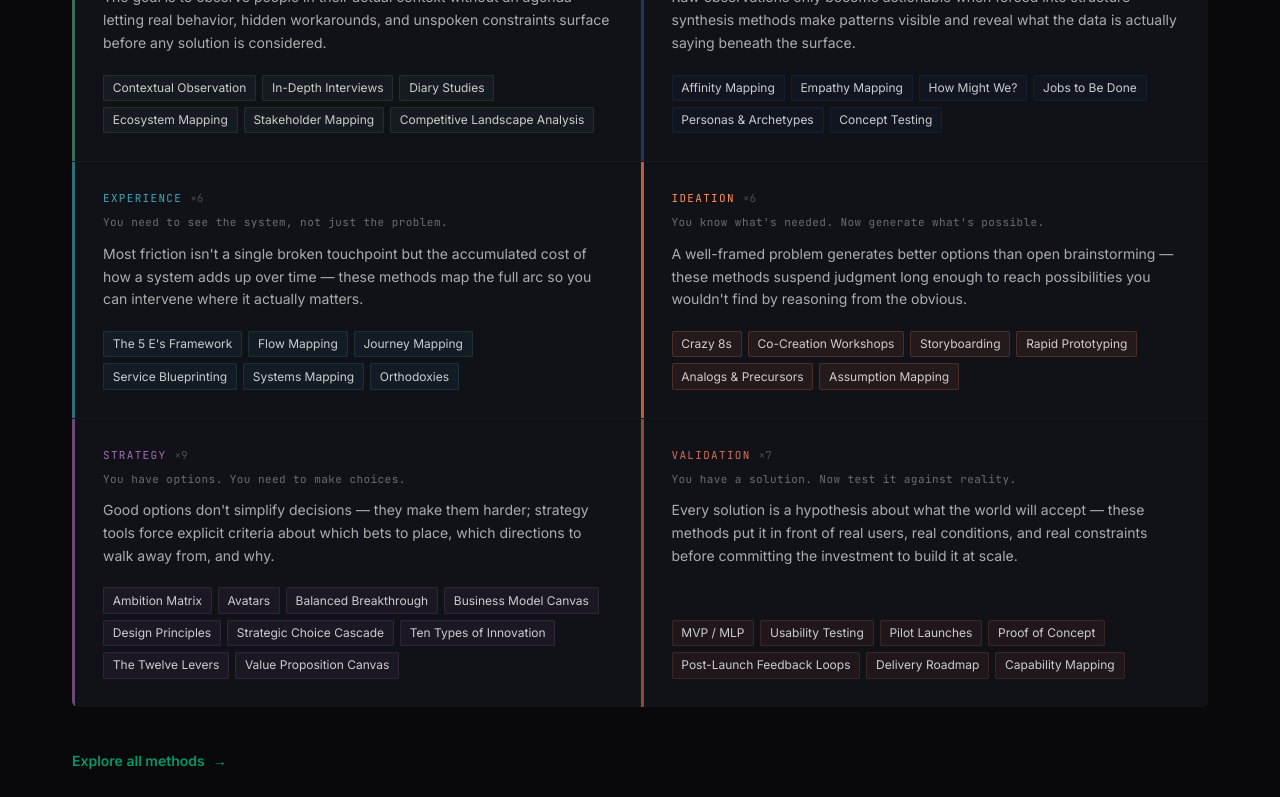
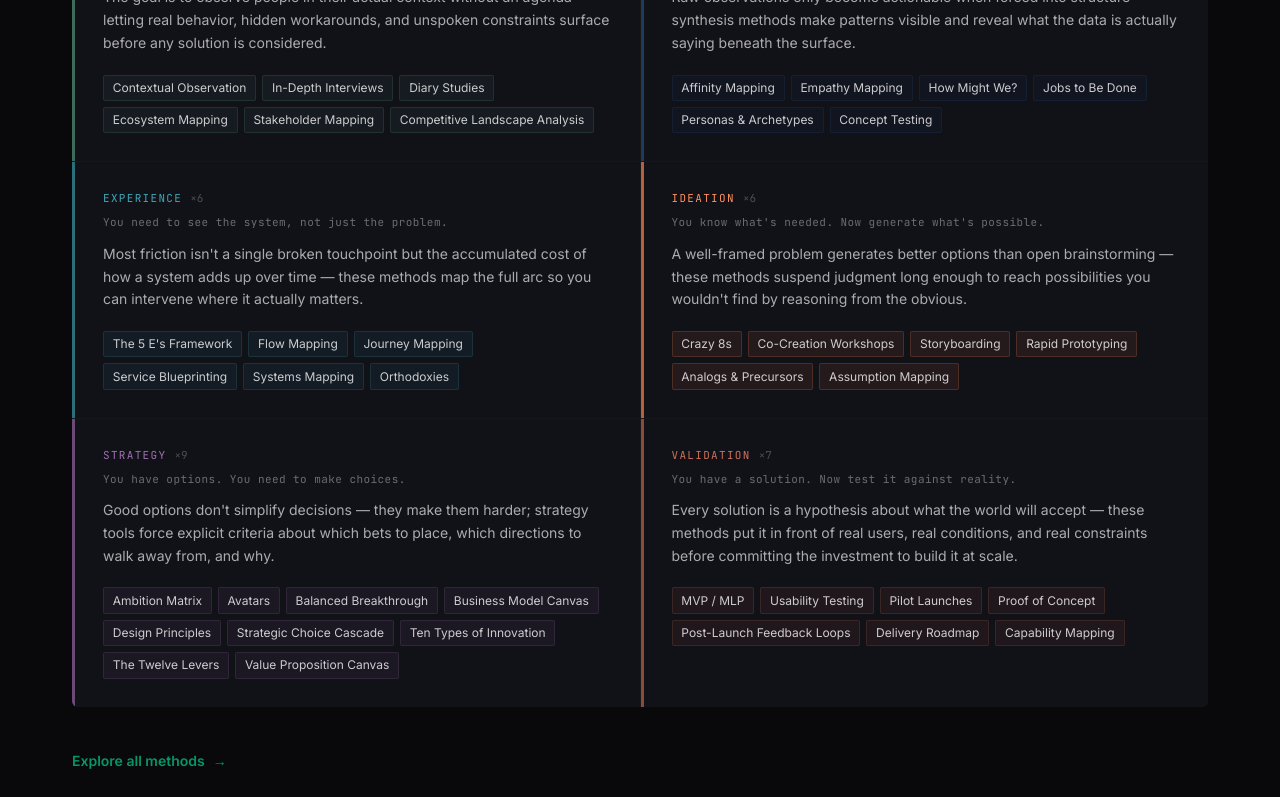
Before and after one commit to mertpekdemir1994/Innovation-101, a Next.js app: page / in a window 1280 px wide. Shown: the part 1877-2674 px from the top of the page. Built offline with nearby package versions, Linux system fonts and the light colour scheme.

Commit message:
Top-align method chips in homepage methods grid

```diff
--- a/src/components/homepage/methods-bands.module.css
+++ b/src/components/homepage/methods-bands.module.css
@@ -75,7 +75,6 @@
   line-height: var(--leading-relaxed);
   color: rgba(255, 255, 255, 0.65);
   margin-bottom: 1.25rem;
-  flex-grow: 1;
 }
 
 /* ── Method chips (clickable links) ────────────────────────────────────────── */
```
